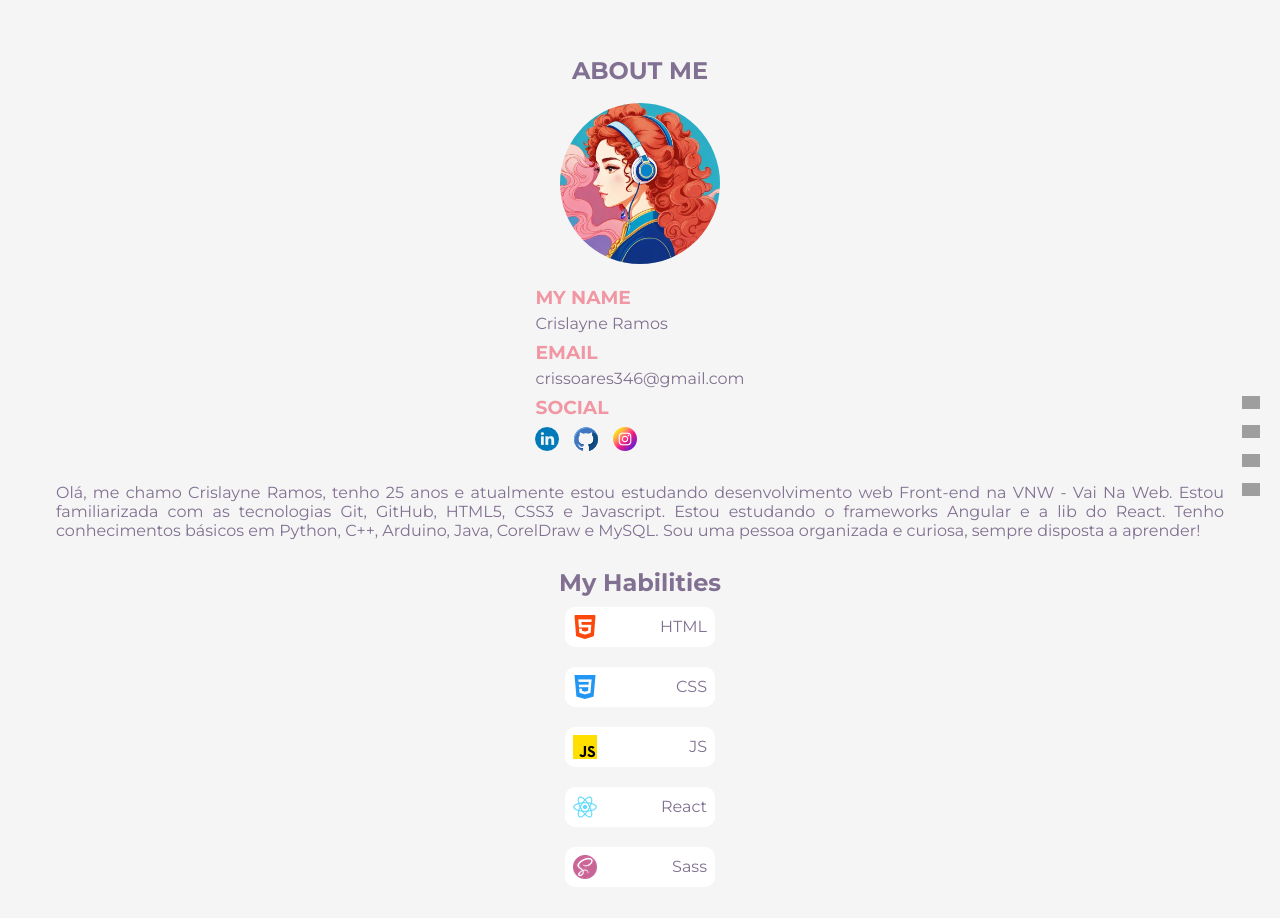
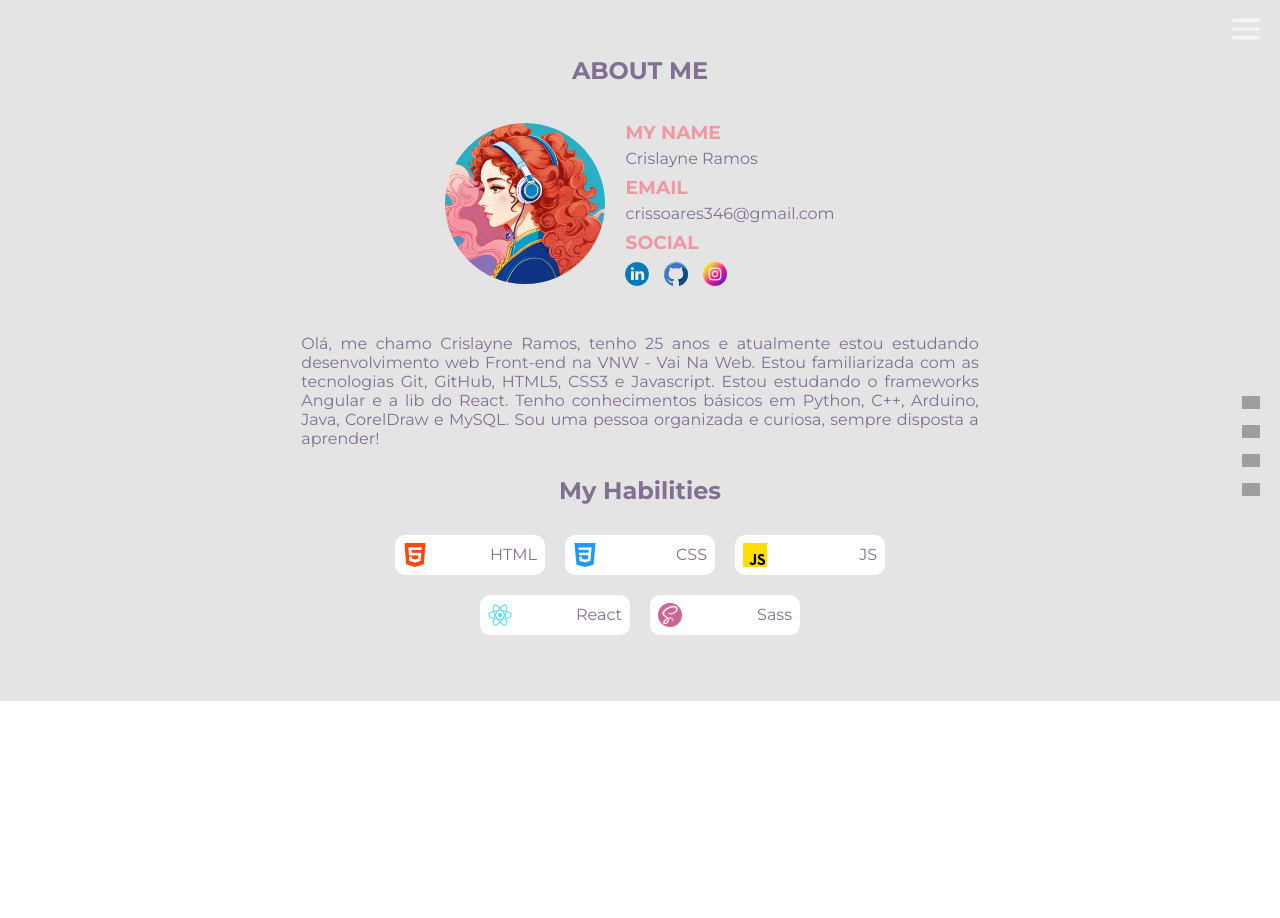
Before and after one commit to CrislayneSoares/portfolio_react, a React (Vite) app: page /about in a window 1280 px wide. Shown: the top 918 px of the page. After the commit the page ends 800 px from the top, so only its background shows below. Built offline with nearby package versions, Linux system fonts and the light colour scheme; grey boxes are pictures that could not be loaded.

Commit message:
update responsivo about

```diff
--- a/src/components/About/About.jsx
+++ b/src/components/About/About.jsx
@@ -12,13 +12,14 @@ import github from '../../assets/imgs/icons/github.png'
 export default function About(){
     return(
         <section className='container__about'>
+            <div className='contain'>
                 <h1>ABOUT ME</h1>
 
                 <div className='container-perfil'>
                     <figure>
                         <img className='img-perfil' src={Cris} alt="perfil" />
                     </figure>
-                <div>
+                    <div className='perfil_dados'>
                         <h3>MY NAME</h3>
                         <p>Crislayne Ramos</p>
                         <h3>EMAIL</h3>
@@ -37,6 +38,7 @@ export default function About(){
                 <p className='description'>Olá, me chamo Crislayne Ramos, tenho 25 anos e atualmente estou estudando desenvolvimento web Front-end na VNW - Vai Na Web. Estou familiarizada com as tecnologias Git, GitHub, HTML5, CSS3 e Javascript. Estou estudando o frameworks Angular e a lib do React. Tenho conhecimentos básicos em Python, C++, Arduino, Java, CorelDraw e MySQL. Sou uma pessoa organizada e curiosa, sempre disposta a aprender!</p>
 
                 <h2>My Habilities</h2>
+                <section className='container__hab'>
                     <div className='box-habilidade'>
                         <figure>
                             <img src={HTML} alt="tech" />
@@ -67,7 +69,8 @@ export default function About(){
                             <figcaption>Sass</figcaption>
                         </figure>
                     </div>
-
+                </section>
+            </div>
         </section>
     )
 }
--- a/src/components/About/About.sass
+++ b/src/components/About/About.sass
@@ -1,4 +1,4 @@
-$bg_about: #F5F5F5
+$bg_about: #e4e4e4
 $color_title2: #F197A3
 $color_title1: #817091
 
@@ -14,14 +14,18 @@ $color_title1: #817091
 .container__about
     width: 100%
     background-color: $bg_about
-    @include centralizar()
-    flex-direction: column
     padding: 56px
     color: $color_title1
+    @include centralizar()
 
     .description
         margin: 28px 0
         text-align: justify
+
+.contain
+    width: 100%
+    @include centralizar()
+    flex-direction: column
 
 .saciais
     width: 100%
@@ -37,6 +41,7 @@ $color_title1: #817091
 .container-perfil
     @include center-align()
     flex-direction: column
+    margin-top: 20px
 
     h3
         color: $color_title2
@@ -49,17 +54,42 @@ $color_title1: #817091
         width: 160px
         border-radius: 50%
         margin: 18px 0
-
+.container__hab
+    margin-top: 20px
 .box-habilidade
     width: 150px
     height: 40px
     @include center-align()
     background-color: white
     border-radius: 10px
-    margin: 10px 0
+    margin: 10px 10px
 
     figure
         width: 100%
         @include center-align()
         justify-content: space-between
         padding: 0 8px
+
+@media screen and (min-width: 650px)
+    .contain
+        width:60%
+
+@media screen and (min-width: 750px)
+    .contain
+        width: 60%
+
+@media screen and (min-width: 850px)
+    .contain
+        width: 58%
+    .container__about
+
+@media screen and (min-width: 856px)
+    .container-perfil
+        display: flex
+        flex-direction: row
+    .container__hab
+        display: flex
+        justify-content: center
+        flex-wrap: wrap
+    .perfil_dados
+        margin-left: 20px
```
Lines whose indentation alone changed are shown as unchanged.
